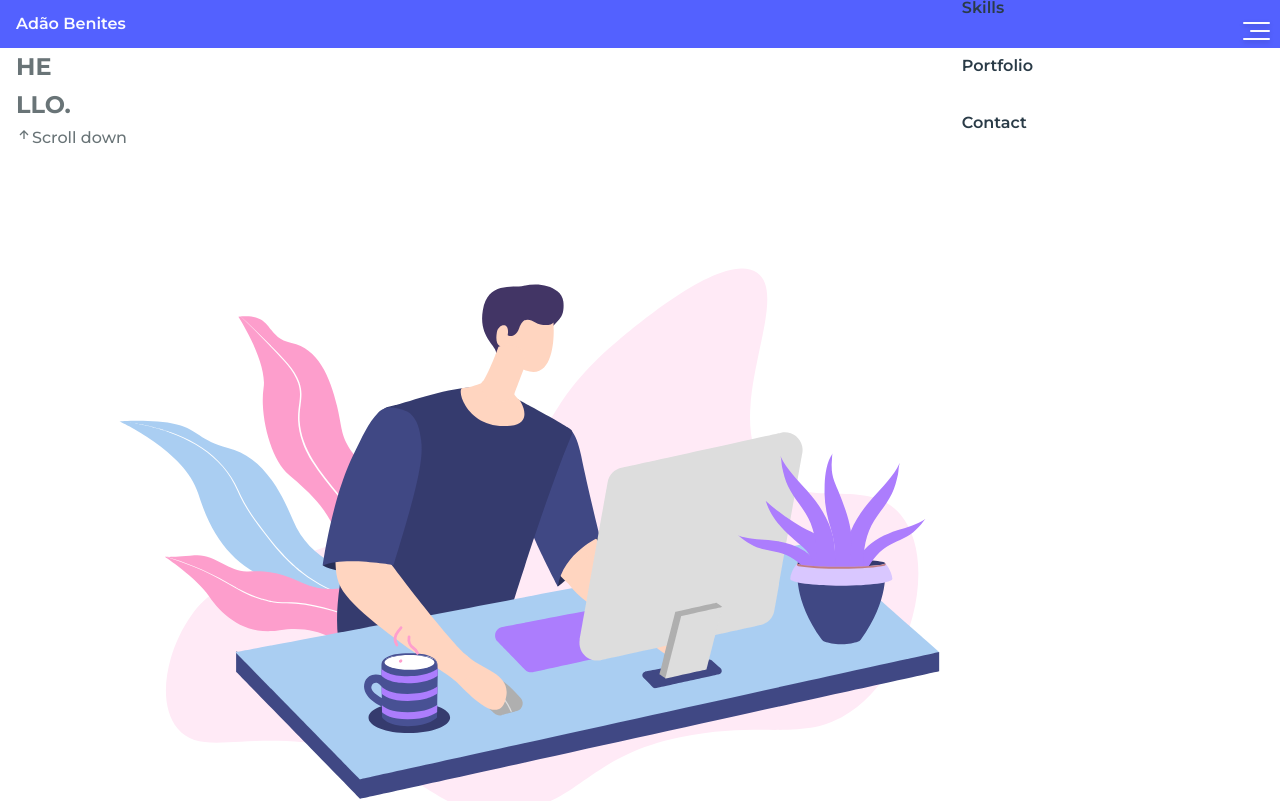
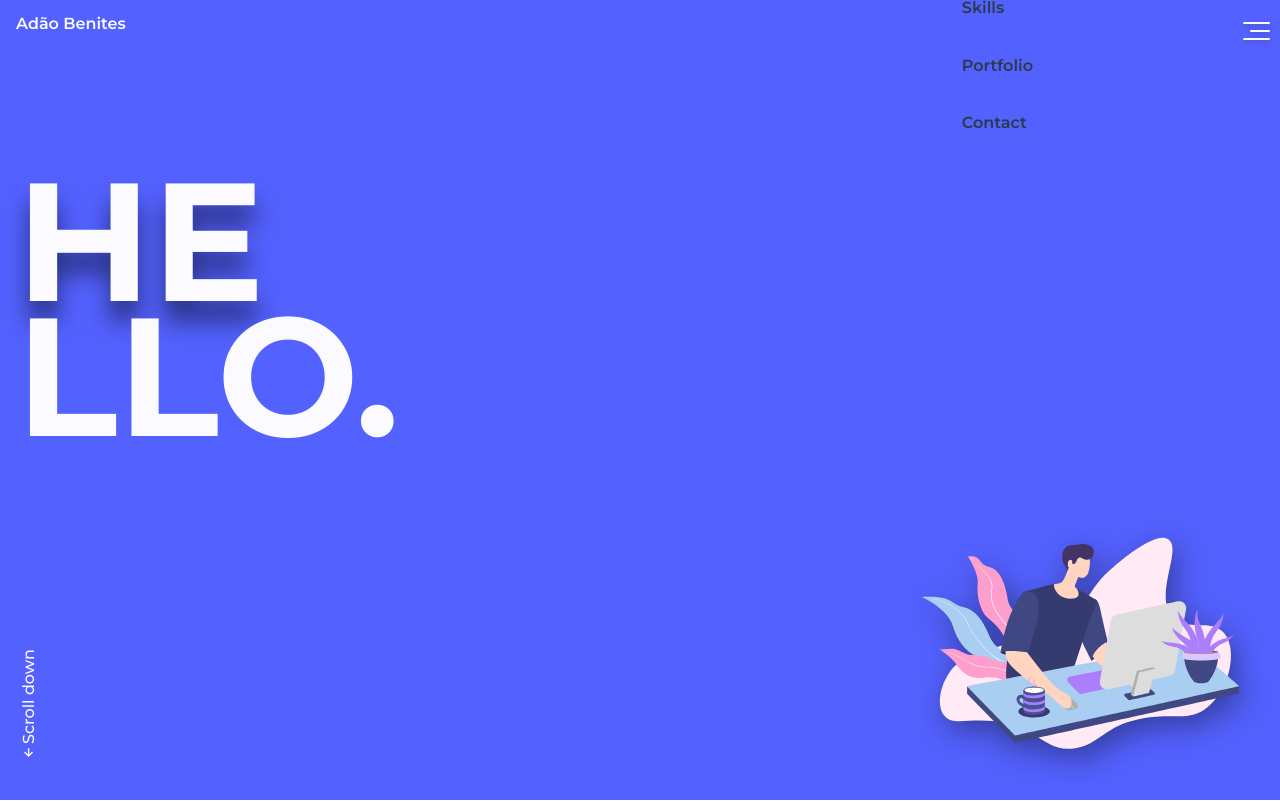
Before and after one commit to AdaoBJr/Portfolio, a React (Create React App) app: page / in a window 1280 px wide. Shown: the top 801 px of the page. Built offline with nearby package versions, Linux system fonts and the light colour scheme; the HTML template or start-up script is replaced by a standard one.

Commit message:
style: :sparkles: added HOME CSS

```diff
--- a/src/App.css
+++ b/src/App.css
@@ -272,3 +272,45 @@ img {
   top: 2rem;
   background-color: var(--first-color);
 }
+
+/*===== HOME =====*/
+.home {
+  position: relative;
+  background-color: var(--first-color);
+  overflow: hidden;
+}
+
+.homeContainer {
+  height: calc(100vh - var(--header-height));
+  row-gap: 5rem;
+}
+
+.homeTitle {
+  align-self: flex-end;
+  font-size: var(--big-font-size);
+  color: var(--white-color);
+  line-height: .8;
+}
+
+.homeTitle span {
+  text-shadow: 0 20px 25px rgba(0,0,0,.5);
+}
+
+.homeScroll {
+  align-self: flex-end;
+  padding-bottom: var(--mb-4);
+}
+
+.homeScroll_link {
+  writing-mode: vertical-lr;
+  transform: rotate(-180deg);
+  color: var(--white-color);
+}
+
+.homeDashboard {
+  position: absolute;
+  right: 0;
+  bottom: 0;
+  width: 400px;
+  filter: drop-shadow(5px 10px 15px rgba(8,9,13,.4));
+}
```
